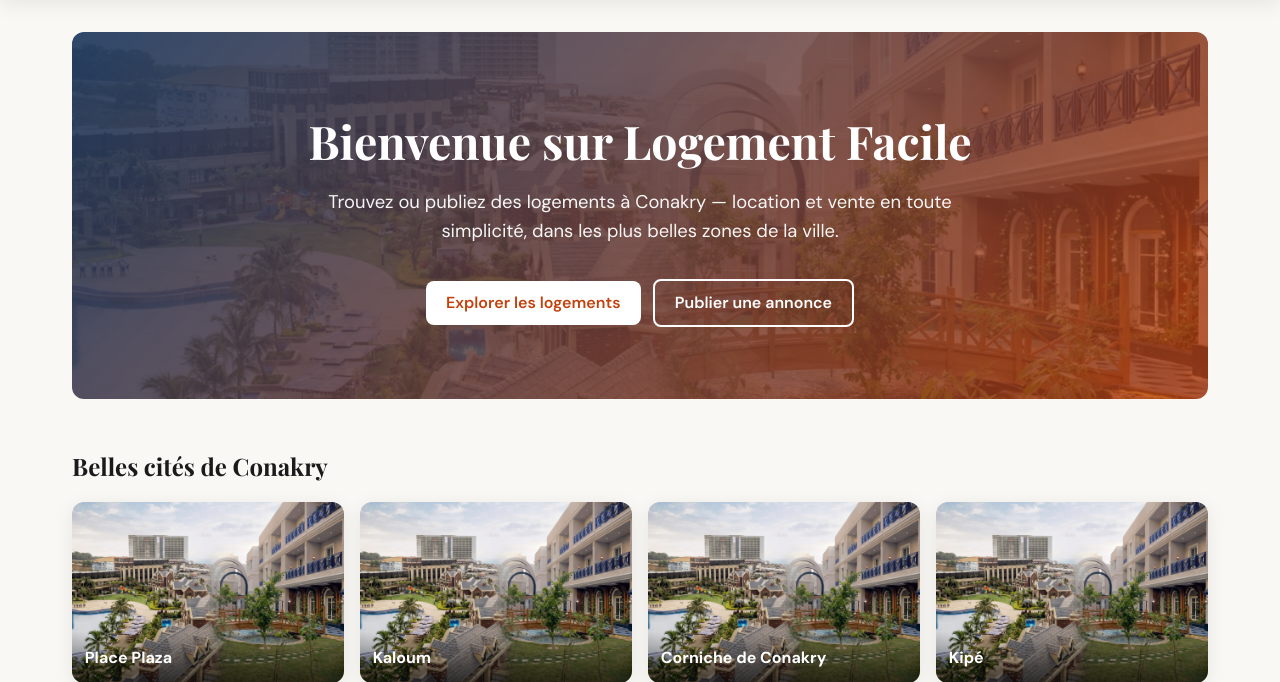
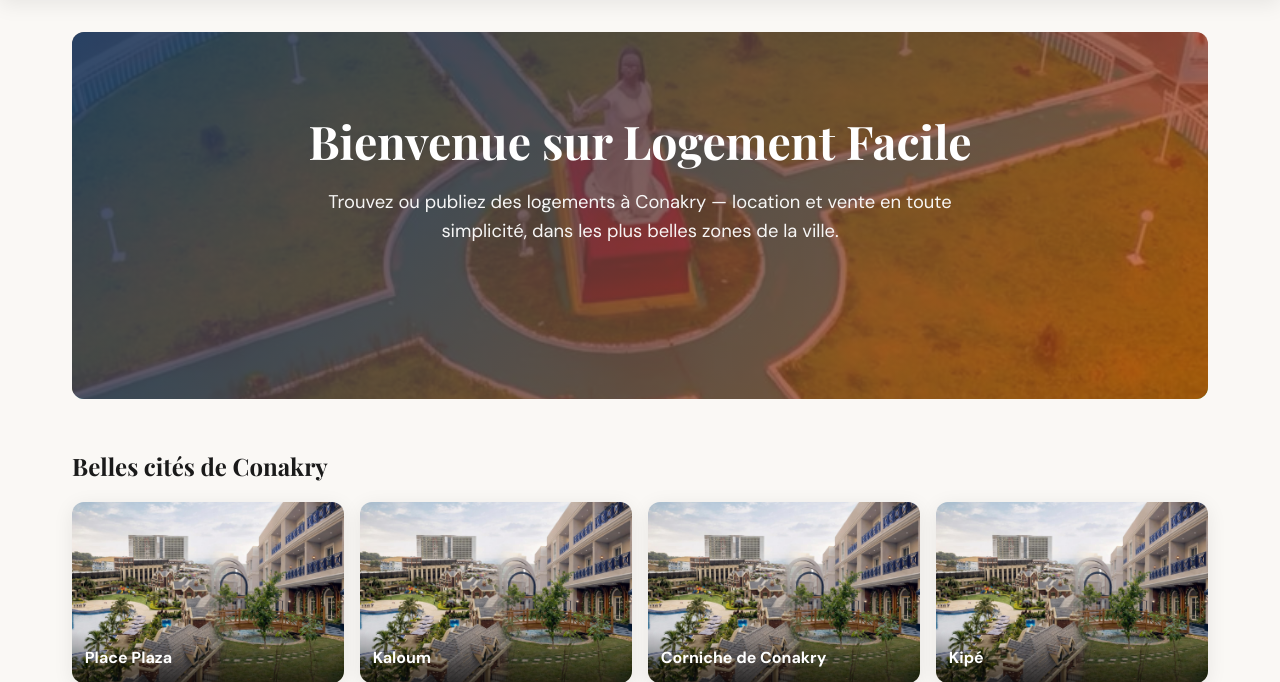
Before and after one commit to Gaius95/logement-facile, a Flask app: page / in a window 1280 px wide. Shown: the part 69-751 px from the top of the page. Run offline with Flask 3, Linux system fonts and the light colour scheme; data that the repository does not hold is empty.

Commit message:
Enhance hero section with background images and styles

```diff
--- a/templates/index.html
+++ b/templates/index.html
@@ -3,20 +3,52 @@
 {% block extra_css %}
 <style>
   .hero {
-    background: linear-gradient(135deg, rgba(30,58,95,0.92) 0%, rgba(194,65,12,0.72) 100%),
-                url('{{ url_for("conakry_media", filename="conakry.jpg") }}') center/cover;
+    position: relative;
     border-radius: var(--radius);
     padding: 4.5rem 2rem;
     text-align: center;
     color: white;
     margin-bottom: 3rem;
+    overflow: hidden;
   }
+  .hero::before{
+    content: "";
+    position: absolute;
+    inset: 0;
+    background: linear-gradient(135deg, rgba(30,58,95,0.92) 0%, rgba(194,65,12,0.72) 100%);
+    z-index: 1;
+    pointer-events: none;
+  }
+  .hero-bg{
+    position: absolute;
+    inset: 0;
+    z-index: 0;
+  }
+  .hero-bg img{
+    position: absolute;
+    inset: 0;
+    width: 100%;
+    height: 100%;
+    object-fit: cover;
+    opacity: 0;
+    transition: opacity 900ms ease-in-out;
+  }
+  .hero-bg img.active{ opacity: 1; }
   .hero h1 {
     font-family: 'Playfair Display', serif;
     font-size: clamp(2rem, 4vw, 2.9rem);
     margin: 0 0 0.6rem;
+    position: relative;
+    z-index: 2;
   }
-  .hero p { font-size: 1.15rem; opacity: 0.95; max-width: 700px; margin: 0 auto 2rem; }
+  .hero p {
+    font-size: 1.15rem;
+    opacity: 0.95;
+    max-width: 700px;
+    margin: 0 auto 2rem;
+    position: relative;
+    z-index: 2;
+  }
   .cards-grid {
     display: grid;
     grid-template-columns: repeat(auto-fill, minmax(280px, 1fr));
@@ -80,11 +112,39 @@
   {'name': 'Kipé', 'img': conakry_img}
 ] %}
 <section class="hero">
+    <div class="hero-bg" aria-hidden="true">
+      <img
+        class="active"
+        src="{{ hero1_url }}"
+        alt=""
+      />
+      <img
+        src="{{ hero2_url }}"
+        alt=""
+      />
+    </div>
+
     <h1>Bienvenue sur Logement Facile</h1>
     <p>Trouvez ou publiez des logements à Conakry — location et vente en toute simplicité, dans les plus belles zones de la ville.</p>
     <a href="/maisons" class="btn" style="background: white; color: var(--primary) !important; margin-right: 0.5rem;">Explorer les logements</a>
     <a href="/publier" class="btn" style="background: transparent; border: 2px solid white;">Publier une annonce</a>
 </section>
+
+<script>
+  (function() {
+    const hero = document.querySelector('.hero');
+    if (!hero) return;
+    const images = hero.querySelectorAll('.hero-bg img');
+    if (images.length < 2) return;
+
+    let idx = 0;
+    setInterval(() => {
+      images[idx].classList.remove('active');
+      idx = (idx + 1) % images.length;
+      images[idx].classList.add('active');
+    }, 6500);
+  })();
+</script>
 
 <h2 style="font-family: 'Playfair Display', serif; margin-bottom: 1rem;">Belles cités de Conakry</h2>
 <div class="spots-grid">
```
